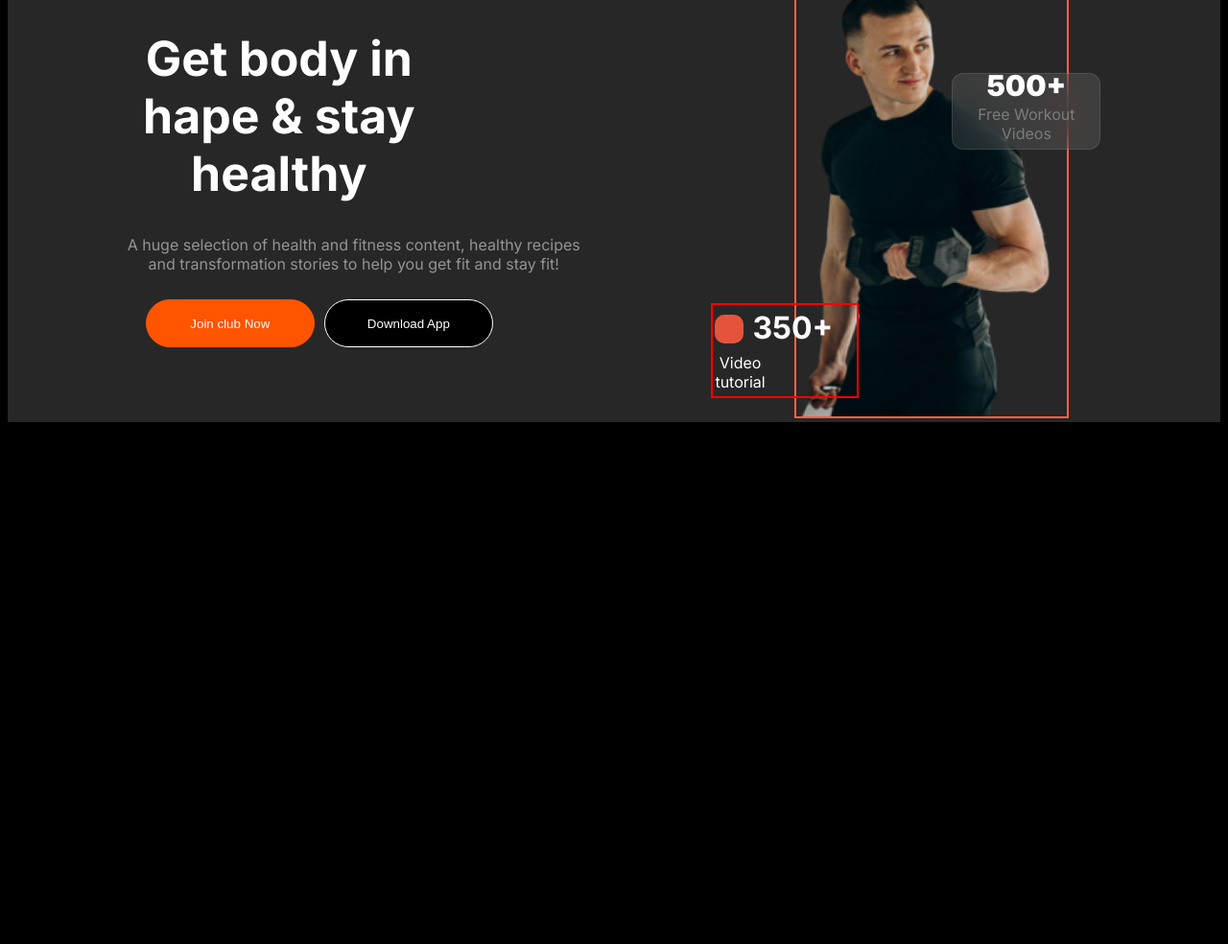
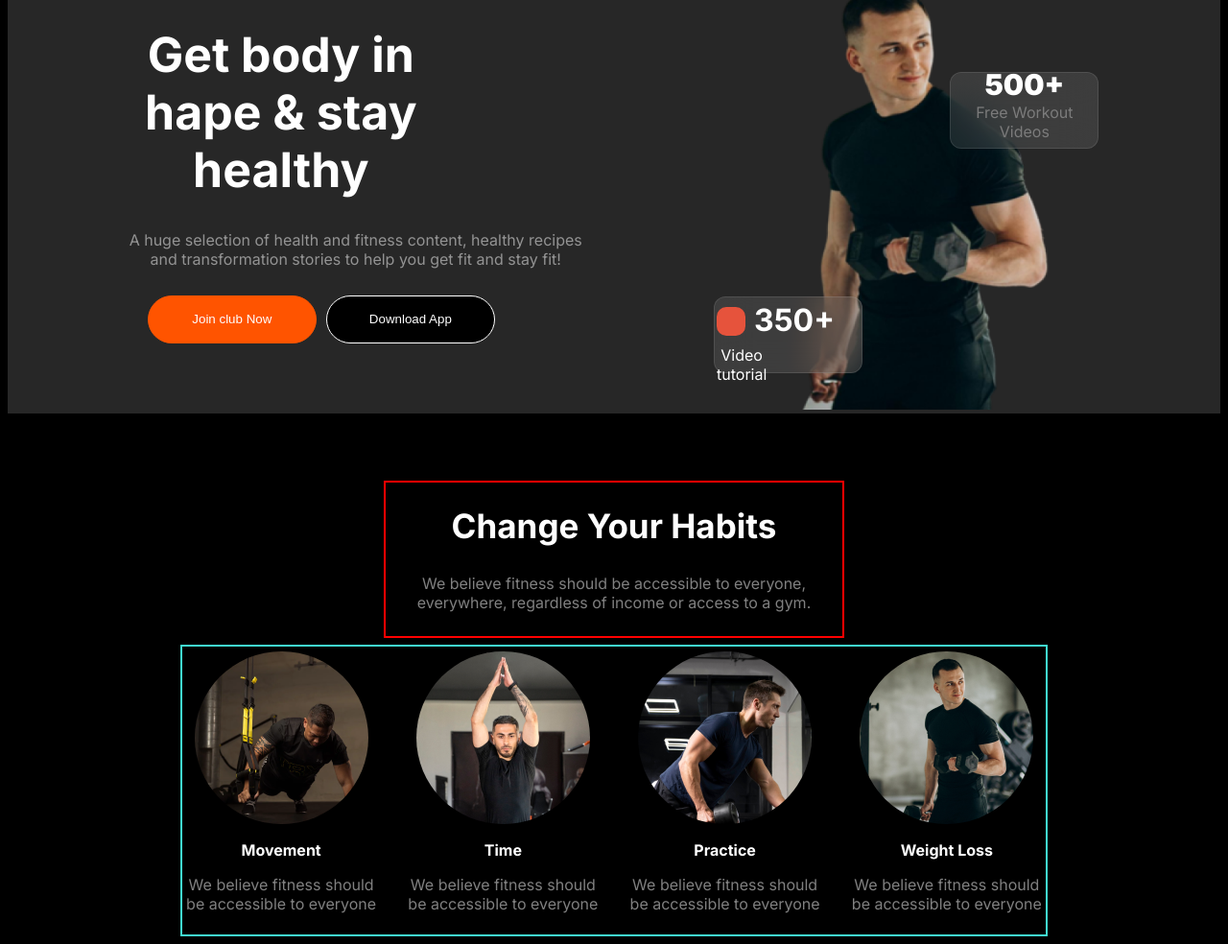
Before and after one commit to rimiruma/Assignment-2-Fitness-website, a plain HTML site: page index.html in a window 1280 px wide. Shown: the part 189-1173 px from the top of the page at 96% size. Before the commit the page ends 800 px from the top, so only its background shows below. Drawn offline with Linux system fonts and the light colour scheme.

Commit message:
added habits section done

```diff
--- a/index.html
+++ b/index.html
@@ -57,8 +57,40 @@
 
         </div>
     </header>
+    <!-- Habits section start here -->
     <main>
-
+        <section class="habits-container">
+            <div class="section-title">
+                <h1>Change Your Habits</h1>
+                <p>We believe fitness should be accessible to everyone, everywhere, regardless of income or access to a
+                    gym.</p>
+            </div>
+            <div class="section-content">
+                <div class="section-card">
+                    <div class="first-card-img">
+                        <img src="images/image 3.png" alt="">
+                        <h2>Movement</h2>
+                        <p>We believe fitness should be accessible to everyone</p>
+                    </div>
+                    <div>
+                        <img src="images/image 2.png" alt="">
+                        <h2>Time</h2>
+                        <p>We believe fitness should be accessible to everyone</p>
+                    </div>
+                    <div>
+                        <img src="images/image 4.png" alt="">
+                        <h2>Practice</h2>
+                        <p>We believe fitness should be accessible to everyone</p>
+                    </div>
+                    <div>
+                        <img src="images/image 5.png" alt="">
+                        <h2>Weight Loss</h2>
+                        <p>We believe fitness should be accessible to everyone</p>
+                    </div>
+                </div>
+            </div>
+        </section>
+        <!-- Habits section ends -->
     </main>
     <footer></footer>
 </body>
--- a/responsive/responsive.css
+++ b/responsive/responsive.css
@@ -4,7 +4,7 @@
     }
 }
 
-@media screen and (max-width:500px) {
+@media screen and (max-width:576px) {
     .nav-hamburger-menu {
         display: block;
     }
@@ -24,4 +24,13 @@
     .banner-images img{
         margin-top: 10%;
     }
+
+    .card-2{
+        margin-top: -70%;
+        margin-left: 15%;
+    }
+
+    .section-card{
+        /* grid-template-columns: repeat(1,1fr); */
+    }
 }
--- a/styles/fitness.css
+++ b/styles/fitness.css
@@ -148,7 +148,7 @@
     width: 80%;
     height: 80%;
     margin-top: -14%;
-    border: 2px solid tomato;
+    /* border: 2px solid tomato; */
 }
 
 .card-1 {
@@ -178,12 +178,16 @@
 
 .card-2 {
 
-    width: 150px;
-    height: 95px;
+    width: 153px;
+    height: 78px;
     position: absolute;
+    border: 1px solid rgba(255, 255, 255, 0.1);
+    border-radius: 12px;
+    backdrop-filter: blur(20px);
+    background: rgba(255, 255, 255, 0.1);
     left: -15%;
     margin-top: -35%;
-    border: 2px solid red;
+
 }
 
 .boll {
@@ -209,3 +213,51 @@
    top: 80%;
 
 }
+/* Habits styles start */
+.section-title {
+    width: 476px;
+    height: 160px;
+    color: #FFFFFF80;
+    border: 2px solid red;
+    margin: 70px auto;
+    text-align: center;
+    justify-content: center;
+    align-items: center;
+}
+
+.section-title h1 {
+    margin-top: 5%;
+    font-size: 35px;
+    color: white;
+}
+
+.section-card {
+
+    gap: 25px;
+    width: 900px;
+    height: 300px;
+    margin: 0 auto;
+    margin-top: -5%;
+    /* background-color: #808080f2; */
+    border: 2px solid turquoise;
+    text-align: center;
+    justify-content: center;
+    align-items: center;
+    display: grid;
+    grid-template-columns: repeat(4, 1fr);
+}
+
+.section-card img {
+    /* width: 80%;
+    height: 60%; */
+    border-radius: 100px;
+}
+
+.section-content h2{
+    color: white;
+    font-size: 1rem;
+}
+
+.section-content p{
+    color: #FFFFFF80;
+}
```
